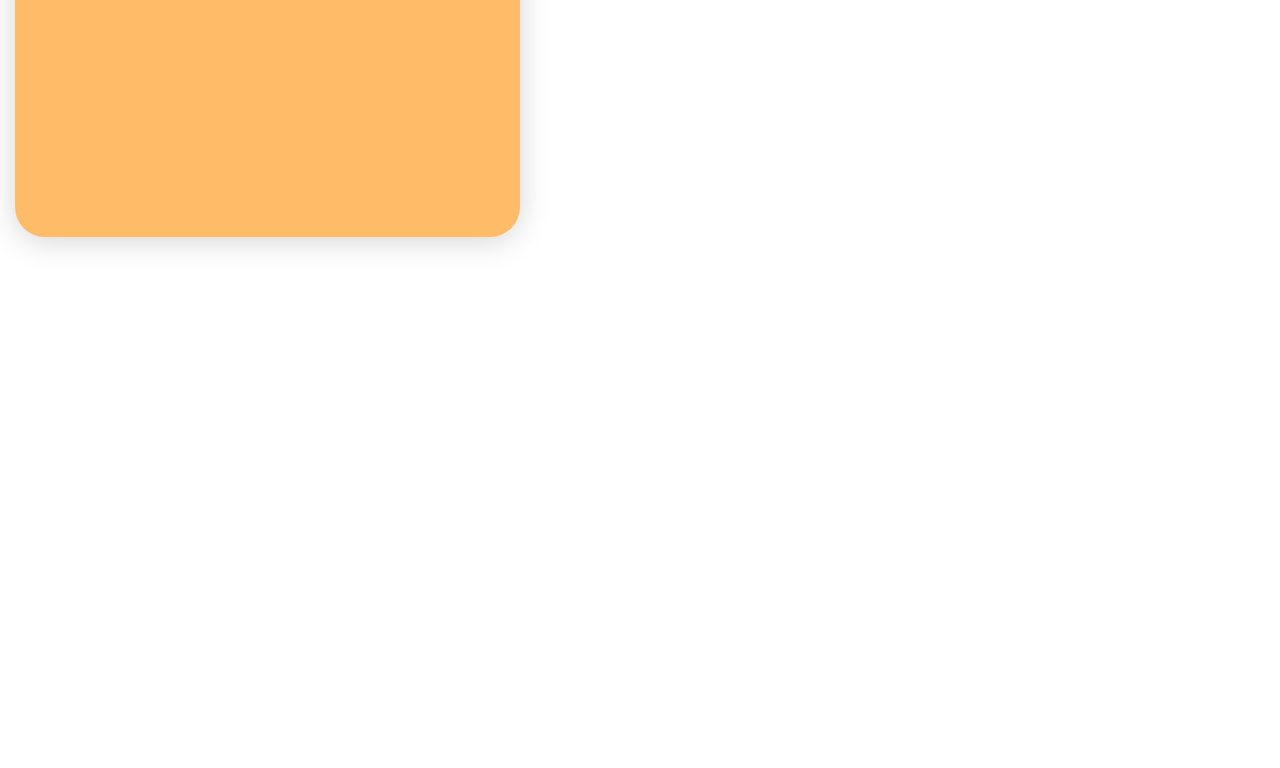
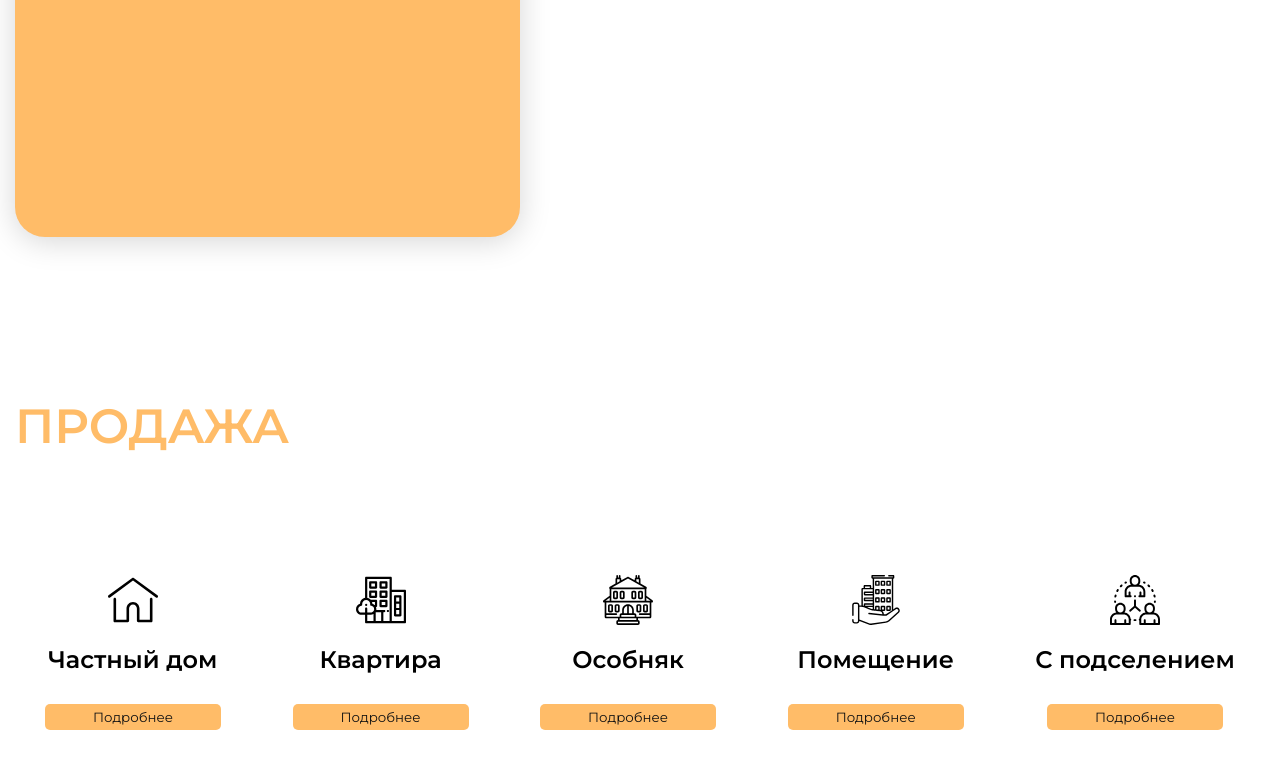
Before and after one commit to aytmamatov/cosmodom, a website: page index.html in a window 1280 px wide. Shown: the part 4181-4949 px from the top of the page. Before the commit the page ends 4578 px from the top, so only its background shows below. Drawn offline with nearby package versions, Linux system fonts and the light colour scheme.

Commit message:
added a section

```diff
--- a/index.html
+++ b/index.html
@@ -185,6 +185,46 @@
             </div>
           </div>
         </section>
+        <section class="sale">
+          <h2 class="title sale__heading">Продажа</h2>
+          <div class="sale__wrap">
+            <div class="card sale__card">
+              <div class="sale__icon">
+                <img src="./img/rent/home.svg" alt="sale">
+              </div>
+              <span class="card__name sale__name">Частный дом</span>
+              <button class="btn sale__btn">Подробнее</button>
+            </div>
+            <div class="card sale__card">
+              <div class="sale__icon">
+                <img src="./img/rent/flat.svg" alt="sale">
+              </div>
+              <span class="card__name sale__name">Квартира</span>
+              <button class="btn sale__btn">Подробнее</button>
+            </div>
+            <div class="card sale__card">
+              <div class="sale__icon">
+                <img src="./img/rent/mansion.svg" alt="sale">
+              </div>
+              <span class="card__name sale__name">Особняк</span>
+              <button class="btn sale__btn">Подробнее</button>
+            </div>
+            <div class="card sale__card">
+              <div class="sale__icon">
+                <img src="./img/rent/building.svg" alt="sale">
+              </div>
+              <span class="card__name sale__name">Помещение</span>
+              <button class="btn sale__btn">Подробнее</button>
+            </div>
+            <div class="card sale__card">
+              <div class="sale__icon">
+                <img src="./img/rent/third-party.svg" alt="sale">
+              </div>
+              <span class="card__name sale__name">С подселением</span>
+              <button class="btn sale__btn">Подробнее</button>
+            </div>
+          </div>
+        </section>
       </div>
     </div>
     <script
--- /dev/null
+++ b/sass/common/_sale.sass
@@ -0,0 +1,21 @@
+.sale
+  margin-bottom: 200px
+  @include media($width-lg)
+    margin-bottom: 100px
+  @include media($width-sm)
+    margin-bottom: 50px
+  &__heading
+    margin-bottom: 90px
+    @include media($width-md)
+      margin-bottom: 50px
+  &__wrap
+    display: flex
+    align-items: center
+    justify-content: space-between
+    flex-wrap: wrap
+    @include media($width-sm)
+      justify-content: center
+  &__icon
+    margin-bottom: 20px
+  &__name
+    margin-bottom: 30px
--- a/sass/style.sass
+++ b/sass/style.sass
@@ -6,3 +6,4 @@
 @import './common/_company'
 @import './common/_rent'
 @import './common/_day'
+@import './common/_sale'
```
Also changed, not shown: css/style.css, 1 other file.
